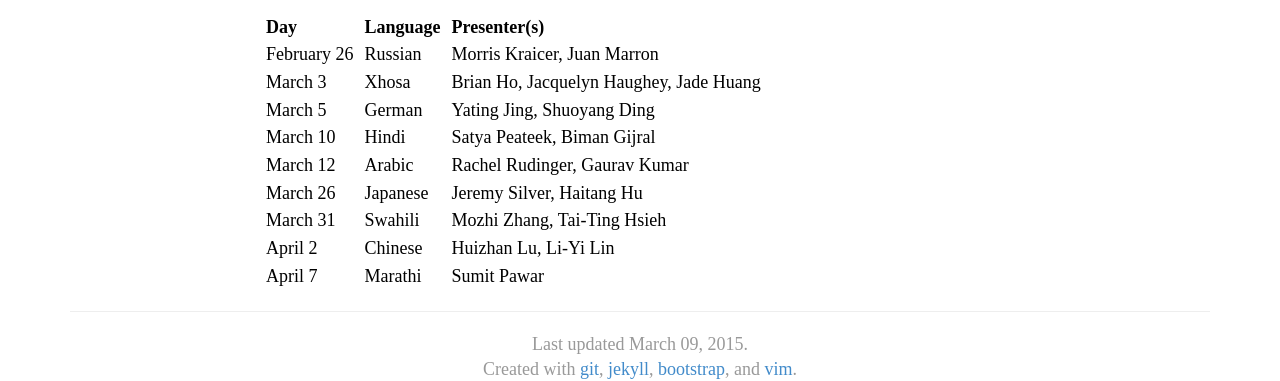
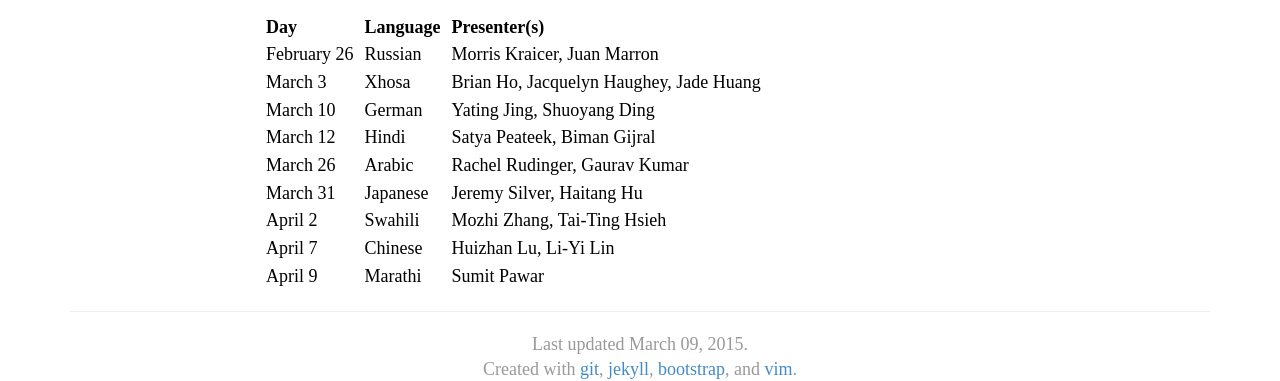
Before and after one commit to mt-class/jhu, a Jekyll site: the page built from lin10.md, in a window 1280 px wide and 1005 px high. Shown: the part 545-926 px from the top of the window. Built offline with Jekyll 4.4.1, drawn with Linux system fonts in a browser that asks for light colours; nearby versions of some CDN libraries; some web fonts are replaced.

Commit message:
Update lin10.md

```diff
--- a/lin10.md
+++ b/lin10.md
@@ -39,10 +39,10 @@ Presentations
 | **Day**      | **Language**&nbsp;&nbsp; | **Presenter(s)** |
 | February 26&nbsp;&nbsp;  | Russian  | Morris Kraicer, Juan Marron |
 | March 3      | Xhosa    | Brian Ho, Jacquelyn Haughey, Jade Huang |
-| March 5      | German   | Yating Jing, Shuoyang Ding |
-| March 10     | Hindi    | Satya Peateek, Biman Gijral |
-| March 12     | Arabic   | Rachel Rudinger, Gaurav Kumar |
-| March 26     | Japanese | Jeremy Silver, Haitang Hu |
-| March 31     | Swahili  |  Mozhi Zhang, Tai-Ting Hsieh |
-| April 2      | Chinese  | Huizhan Lu, Li-Yi Lin |
-| April 7      | Marathi  | Sumit Pawar |
+| March 10     | German   | Yating Jing, Shuoyang Ding |
+| March 12     | Hindi    | Satya Peateek, Biman Gijral |
+| March 26     | Arabic   | Rachel Rudinger, Gaurav Kumar |
+| March 31     | Japanese | Jeremy Silver, Haitang Hu |
+| April 2      | Swahili  |  Mozhi Zhang, Tai-Ting Hsieh |
+| April 7      | Chinese  | Huizhan Lu, Li-Yi Lin |
+| April 9      | Marathi  | Sumit Pawar |
```
